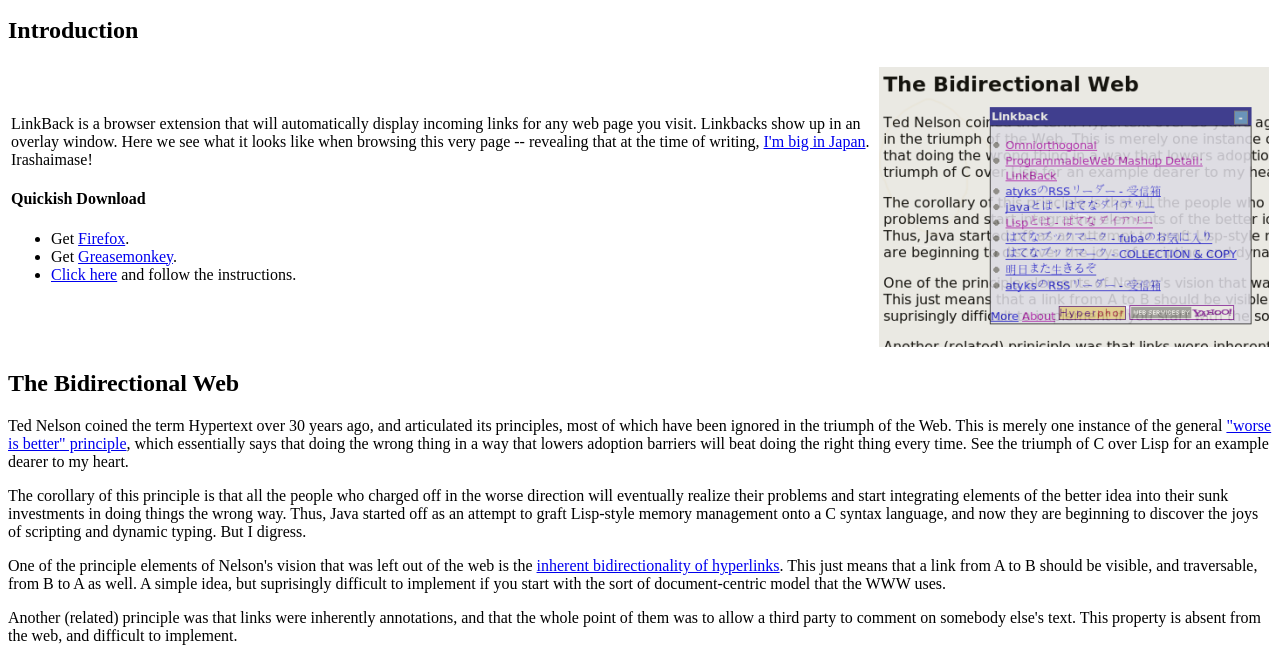
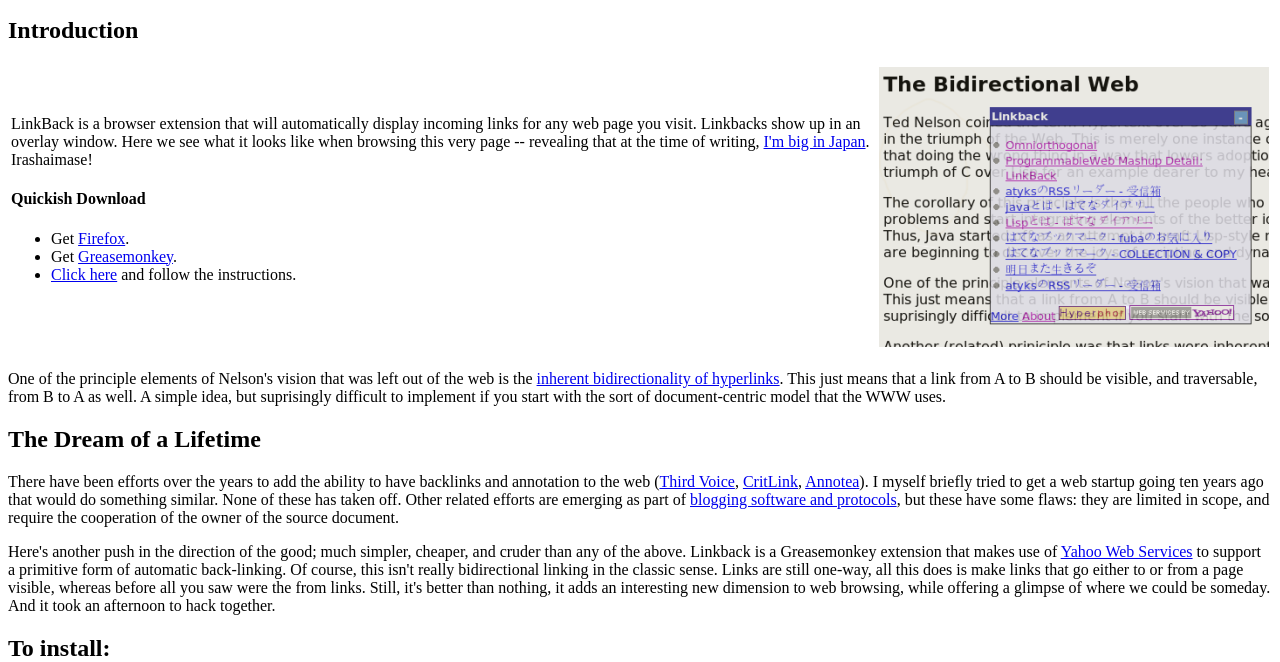
Before and after one commit to mtravers/linkback, a plain HTML site: page public/blurb.html in a window 1280 px wide. Shown: the part 137-799 px from the top of the page. Drawn offline with Linux system fonts and the light colour scheme.

Commit message:
add html service

```diff
--- a/public/blurb.html
+++ b/public/blurb.html
@@ -34,18 +34,14 @@ LinkBack is a browser extension that will automatically display incoming links f
 </table>
 
 
-<h2> The Bidirectional Web</h2>
+<h2></h2>
 
-Ted Nelson coined the term Hypertext over 30 years ago, and articulated its principles, most of which have been ignored in the triumph of the Web.  This is merely one instance of the general <a href="http://www.dreamsongs.com/WorseIsBetter.html">"worse is better" principle</a>, which essentially says that doing the wrong thing in a way that lowers adoption barriers will beat doing the right thing every time.  See the triumph of C over Lisp for an example dearer to my heart.
 
-<p>
-The corollary of this principle is that all the people who charged off in the worse direction will eventually realize their problems and start integrating elements of the better idea into their sunk investments in doing things the wrong way.  Thus, Java started off as an attempt to graft Lisp-style memory management onto a C syntax language, and now they are beginning to discover the joys of scripting and dynamic typing.  But I digress.
 
 <p>
 One of the principle elements of Nelson's vision that was left out of the web is the <a href="http://xanadu.com/xuTheModel/">inherent bidirectionality of hyperlinks</a>.  This just means that a link from A to B should be visible, and traversable, from B to A as well.	 A simple idea, but suprisingly difficult to implement if you start with the sort of document-centric model that the WWW uses.
 
 <p>
-Another (related) principle was that links were inherently annotations, and that the whole point of them was to allow a third party to comment on somebody else's text.  This property is absent from the web, and difficult to implement.
 
 <h2>The Dream of a Lifetime</h2>
 
--- a/public/linkback.user.js
+++ b/public/linkback.user.js
@@ -59,7 +59,7 @@ function getElementText(node) {
   function() {
 
  // some important parameters
-      var nResults = 12;
+      var nResults = 12;	// not presently used...
 
   var Drag = function(){ this.init.apply( this, arguments ); };
 
```
Also changed, not shown: public/index.html (+1 -0 lines), 8 other files.
